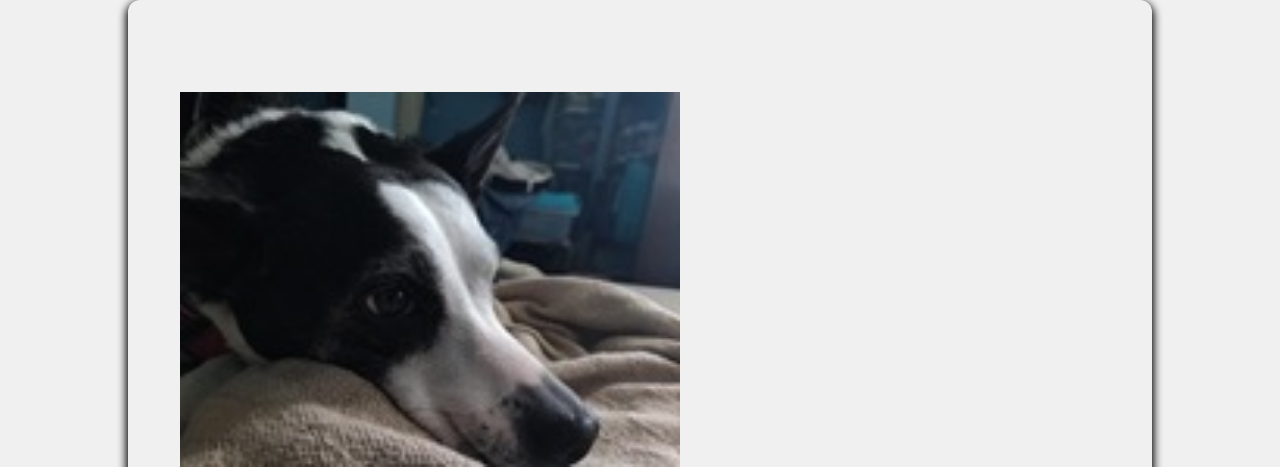
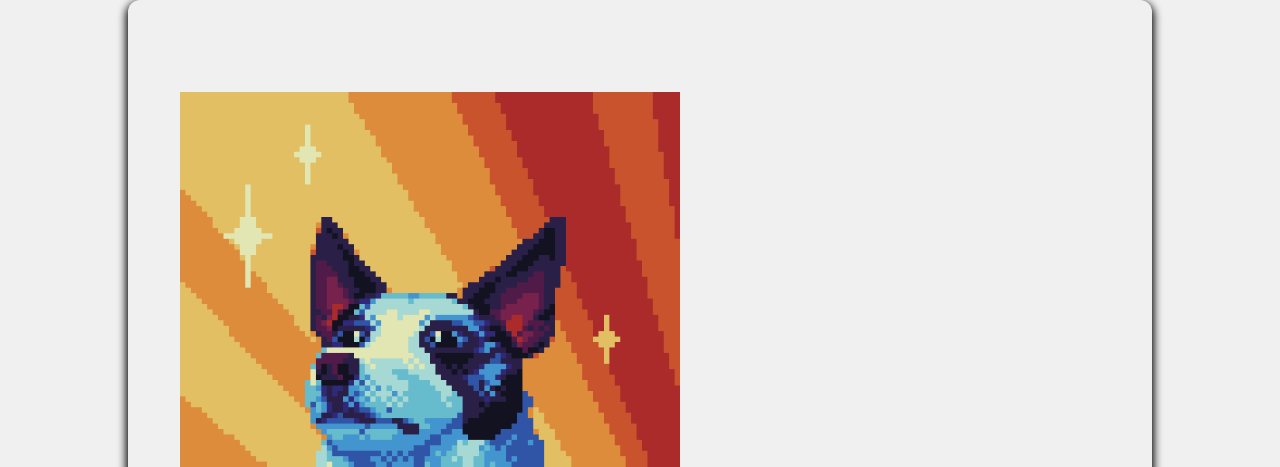
Before and after one commit to unclenicolini/nicotest, a plain HTML site: page index.html in a window 1280 px wide. Shown: the top 467 px of the page. Drawn offline with nearby package versions, Linux system fonts and the light colour scheme.

Commit message:
Update index.html

```diff
--- a/index.html
+++ b/index.html
@@ -11,7 +11,7 @@
 <body>
   <div id="page-wrapper">
     <header id="header">
-      <a id="logo1" href="https://github.com/unclenicolini/nicotest/blob/main/images/panda2.png"><img src="/nicotest/images/panda.jpg" alt="My dog, Panda!"></a>
+      <a id="logo1" href="https://github.com/unclenicolini/nicotest/blob/main/images/panda2.png"><img src="/nicotest/images/panda2.png" alt="My dog, Panda!"></a>
       <h1>Say hi to my dog, Panda!</h1>
     </header>
     <main id="content-wrapper">
```
